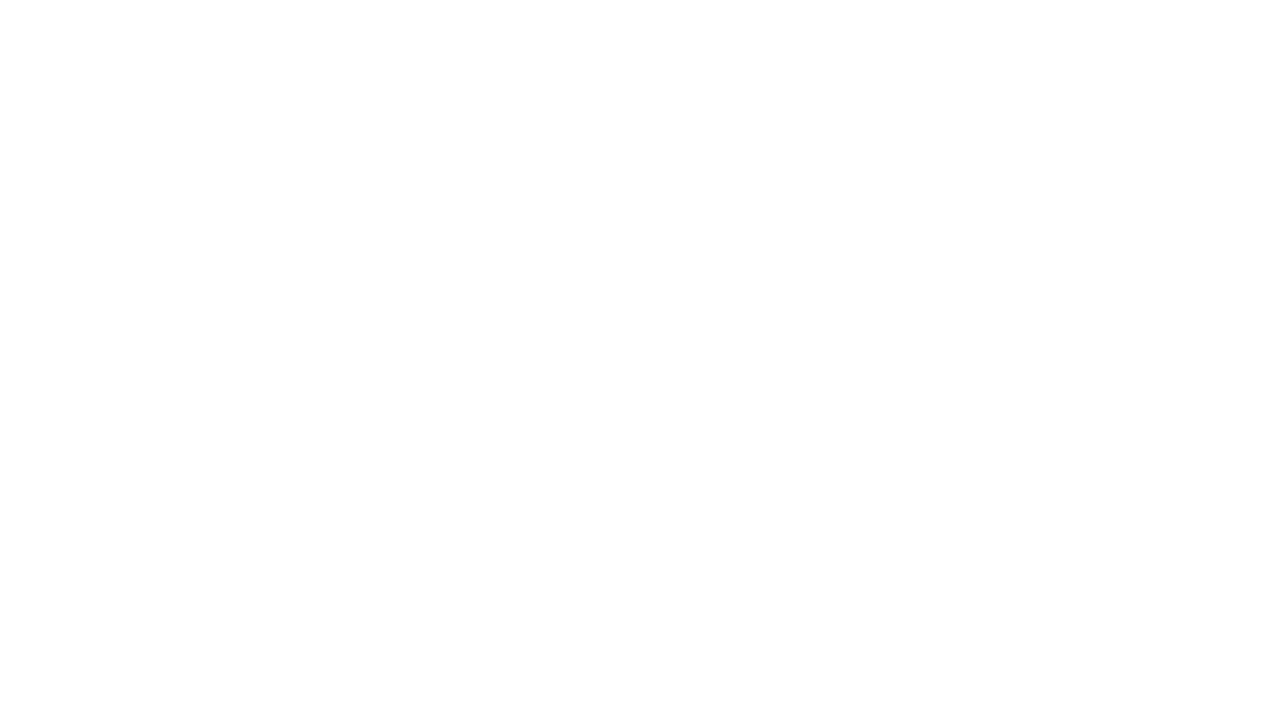
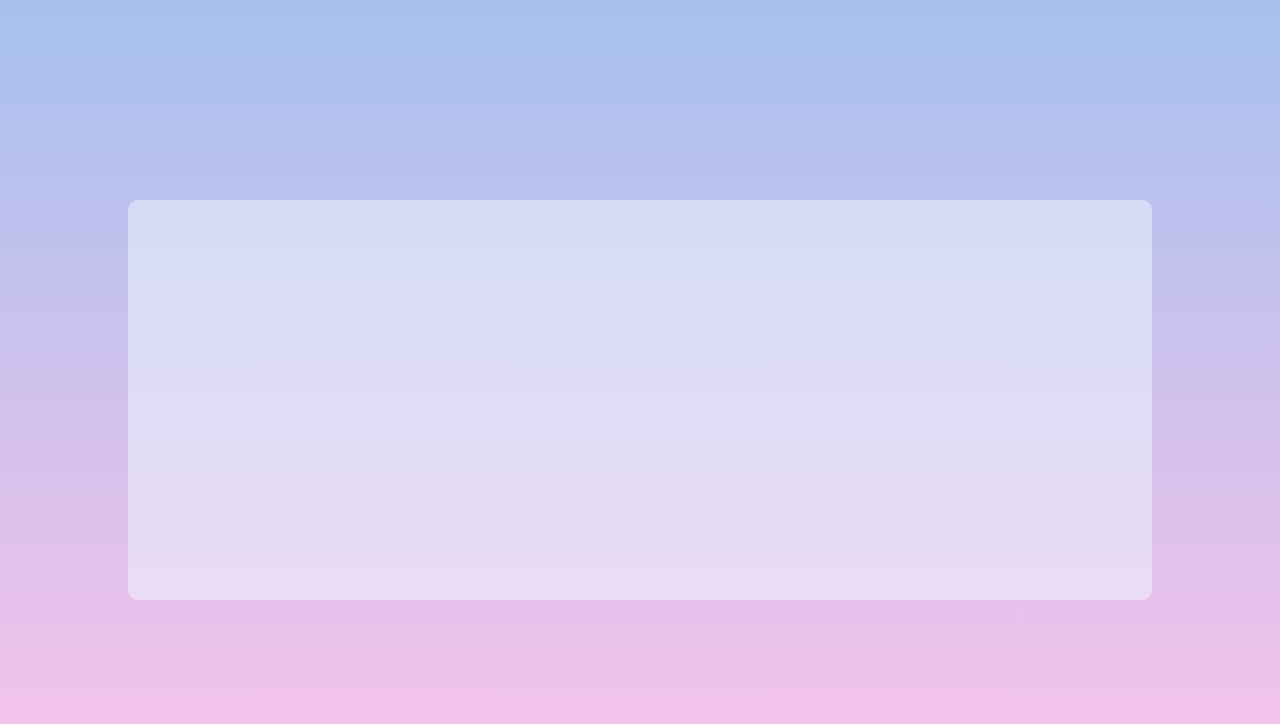
Before and after one commit to mohammadsadra/web-midterm-project, a plain HTML site: page index.html in a window 1280 px wide. Drawn offline with Linux system fonts and the light colour scheme.

Commit message:
Update git ignore and added main container and information container to project.

```diff
--- a/index.html
+++ b/index.html
@@ -3,8 +3,14 @@
 <head>
     <meta charset="UTF-8">
     <title>Mid-Term-Project</title>
+    <link rel="stylesheet" href="style.css">
+    <script src="controller.js"></script>
 </head>
 <body>
+<div class="main-container">
+<div class="information-container">
 
+</div>
+</div>
 </body>
 </html>
--- a/style.css
+++ b/style.css
@@ -0,0 +1,23 @@
+body, html {
+    height: 100%;
+    margin: 0;
+  }
+
+.main-container{
+    background-image: linear-gradient(to top, #fbc2eb 0%, #a6c1ee 100%);
+    /* background-image: linear-gradient(to top, #30cfd0 0%, #330867 100%); */
+    height: 100%;
+    background-position: center;
+    background-repeat: no-repeat;
+    background-size: cover;
+    display: flex;
+    justify-content: center;
+    align-items: center;
+}
+.information-container{
+    width: 80%;
+    height: 50%;
+    background-color: aliceblue;
+    opacity: 0.5;
+    border-radius: 10px;
+}
```
Also changed, not shown: 1 other file.
